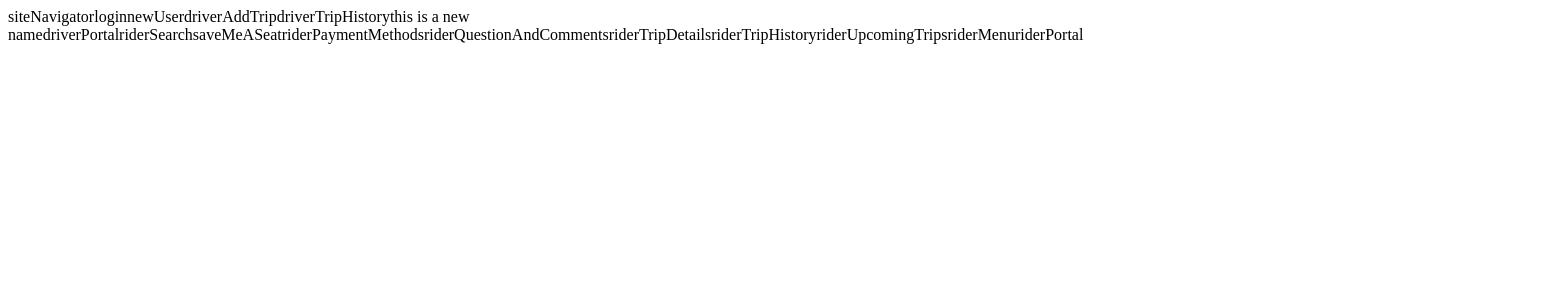
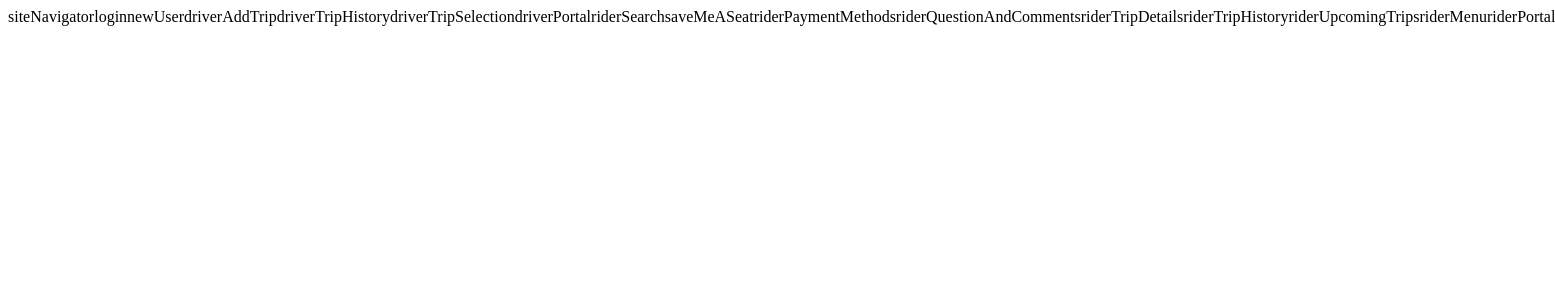
Before and after one commit to sterlingmuller/ThumbsUp, a React app: page / in a window 1280 px wide. Shown: the top 300 px of the page, 1555 px wide, since content can reach past the window. Built offline with nearby package versions, Linux system fonts and the light colour scheme; the HTML template or start-up script is replaced by a standard one.

Commit message:
one more time!!!

```diff
--- a/client/src/components/App.jsx
+++ b/client/src/components/App.jsx
@@ -27,7 +27,7 @@ const App = () => {
         'newUser'       : <NewUser />,
         'driverAddTrip' : <DriverAddTrip />,
         'driverTripHistory' : <DriverTripHistory />,
-        'this is a new name' : <DriverTripSelection/>,
+        'driverTripSelection' : <DriverTripSelection/>,
         'driverPortal'    : <DriverPortal />,
         'riderSearch'     : <RiderSearch />,
         'saveMeASeat'     : <SaveMeASeat />,
```
Also changed, not shown: 1 other file (tests, documents, lock files or other folders).
